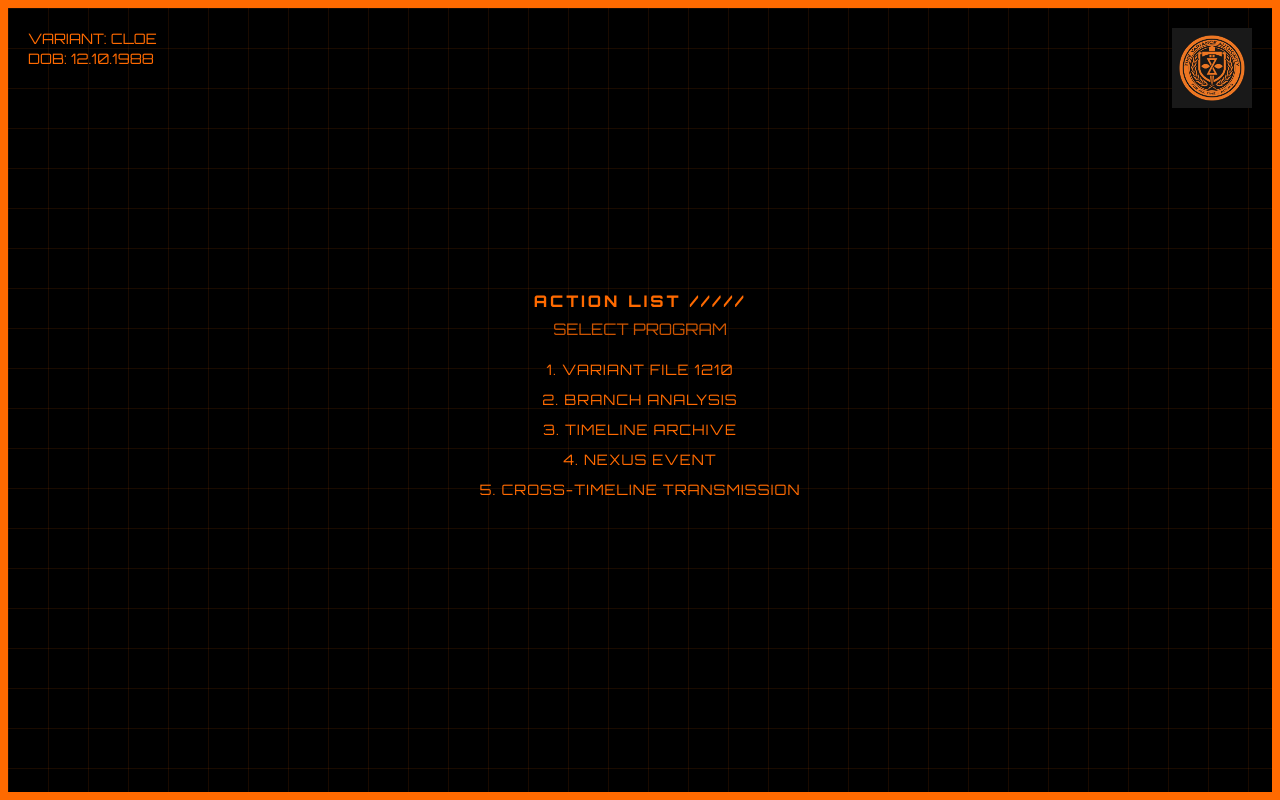
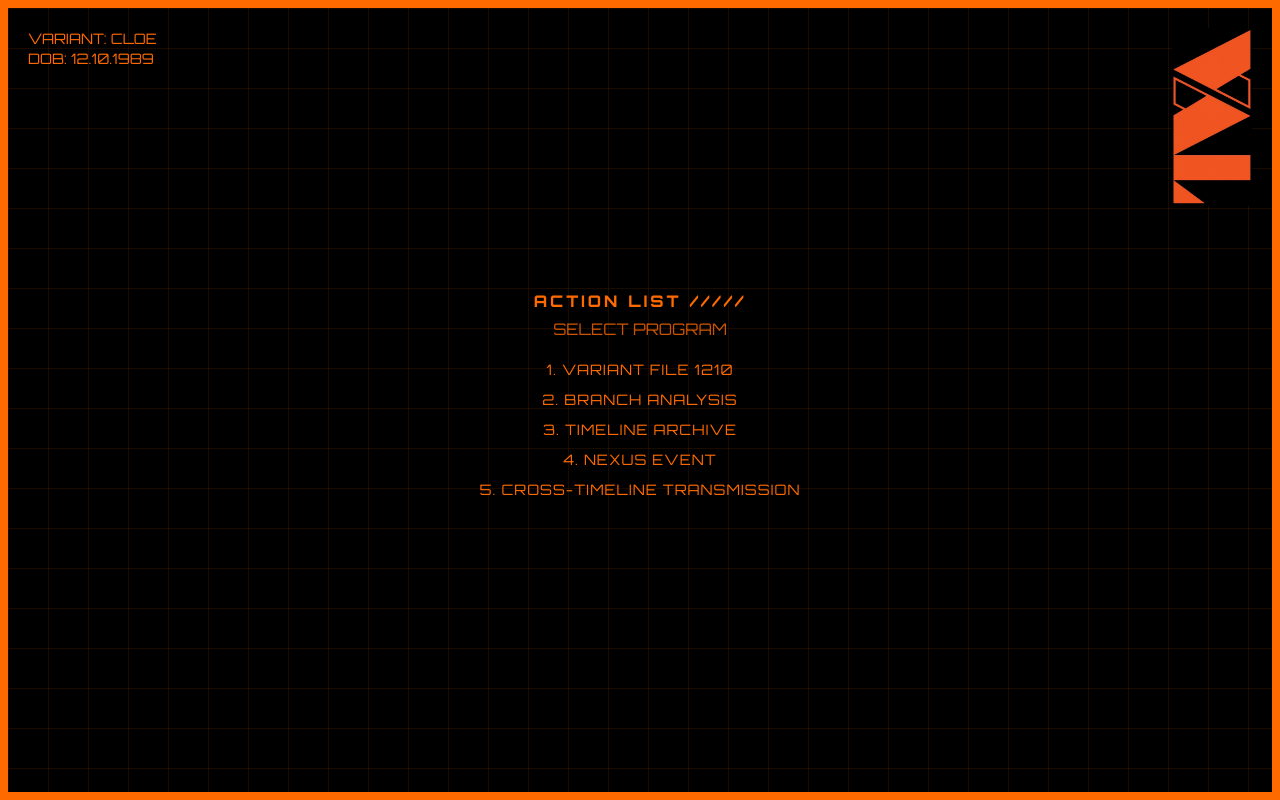
Before and after one commit to lady-cloe1210/cloe.github.io, a plain HTML site: page home.html in a window 1280 px wide. Drawn offline with Linux system fonts and the light colour scheme.

Commit message:
Update logo image and change birth date

```diff
--- a/home.html
+++ b/home.html
@@ -123,12 +123,12 @@ html, body {
 <div class="screen">
 
     <!-- TVA Logo -->
-    <img src="tva_emblem.png" class="logo" alt="TVA Logo">
+    <img src="tva_text_left.png" class="logo" alt="TVA Logo">
 
     <!-- Name + Birth Date -->
     <div class="header-info">
         VARIANT: CLOE<br>
-        DOB: 12.10.1988
+        DOB: 12.10.1989
     </div>
 
     <!-- Center Content -->
```
